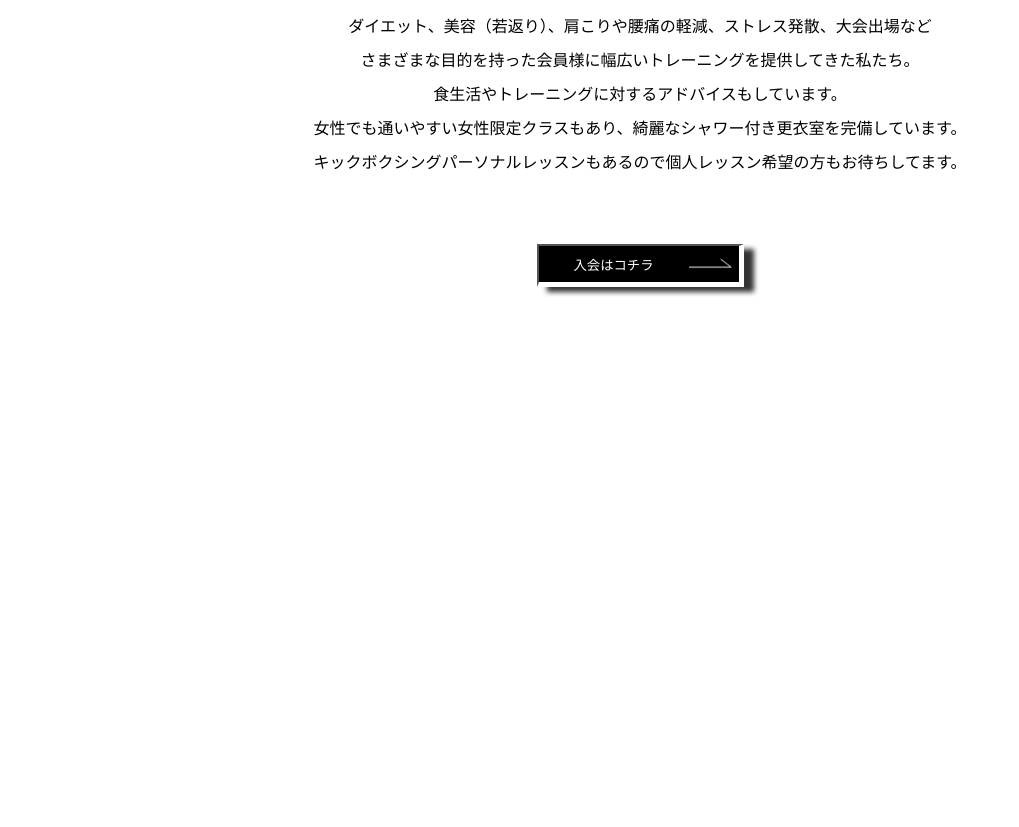
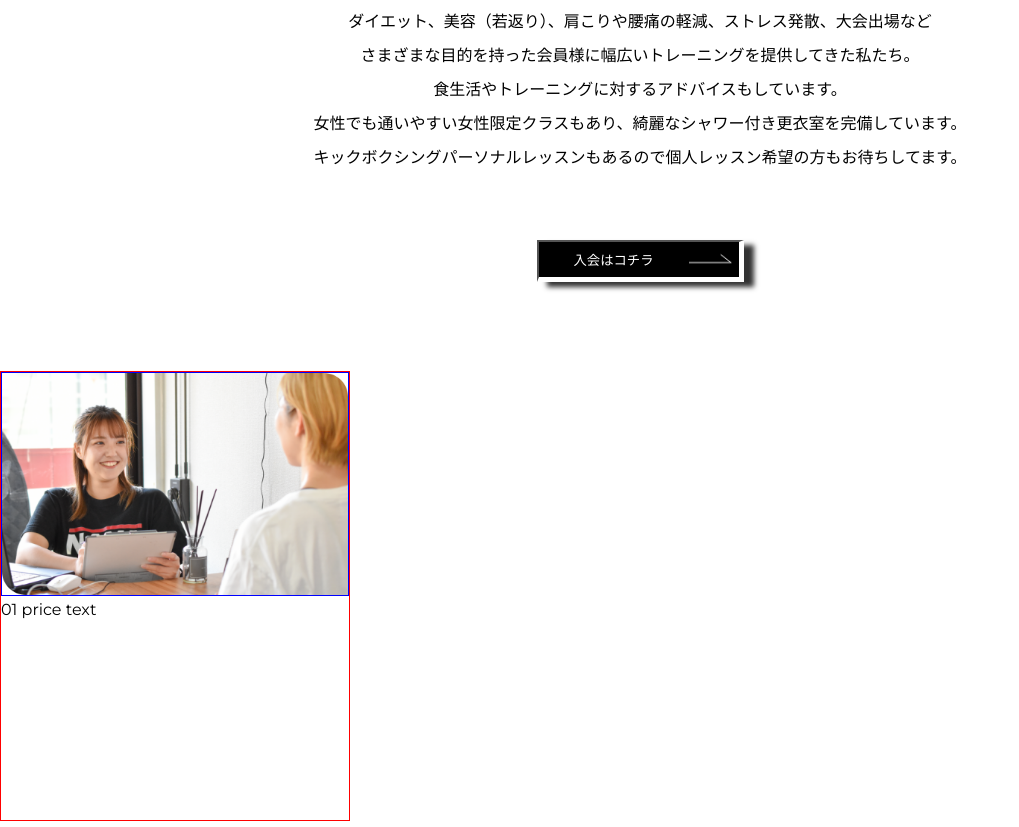
Before and after one commit to jujuWork/myProjects, a plain HTML site: page First/HTML/nayabashi.html in a window 1280 px wide. Shown: the part 3054-3881 px from the top of the page, without its empty margins (0-1019 px from the left). Before the commit the page ends 3351 px from the top, so only its background shows below. Drawn offline with Linux system fonts and the light colour scheme.

Commit message:
points test

```diff
--- a/First/CSS/nayabashi.css
+++ b/First/CSS/nayabashi.css
@@ -608,6 +608,24 @@ a {
             transform: scale(1.03);
         } */
 
+
+
+ .point-container {
+    width: 100%;
+    position: relative;
+    margin-top: 5em;
+}
+    .point-card-container {
+        border: 1px solid red;
+        width: 350px;
+        height: 450px;
+    }
+        .point-card-container img {
+            border: 1px solid blue;
+            width: 100%;
+            height: 50%;
+        }
+
 /********************************** CONTENT END **********************************/
 
 
--- a/First/HTML/nayabashi.html
+++ b/First/HTML/nayabashi.html
@@ -269,6 +269,19 @@
             </section>
 
             <section class="point-container">
+                <div class="point-card-container">
+                        <img src="../Image/Point/Image1.png" alt="Image 1">
+                        <div class="point-card-content">
+                            01
+                            price
+                            text
+                        </div>
+                </div>
+
+
+
+
+
                 <!-- <div class="point-card-container">
                     <h2>POINTS</h2>
                     <p>納屋橋キックが選ばれる6つのポイント</p>
```
Also changed, not shown: First/Image/Point/Image1.png (renamed from First/Image/Point/DSC_0920.png).
